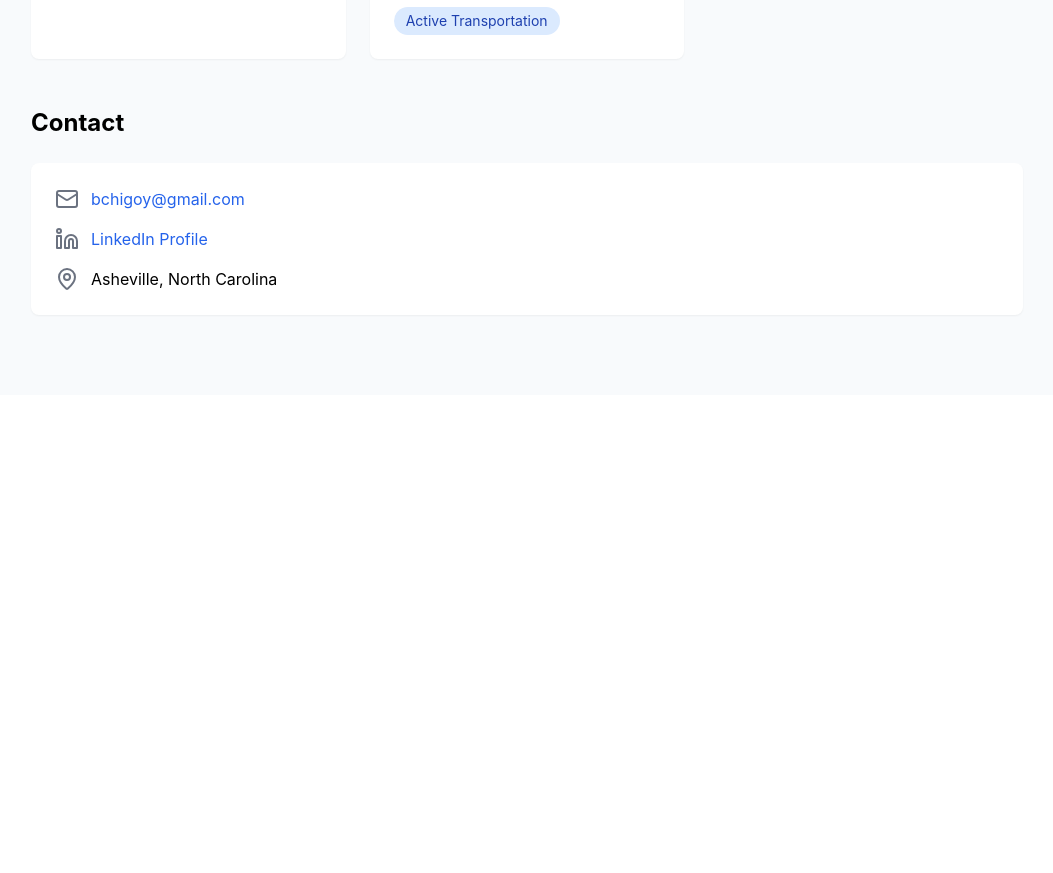
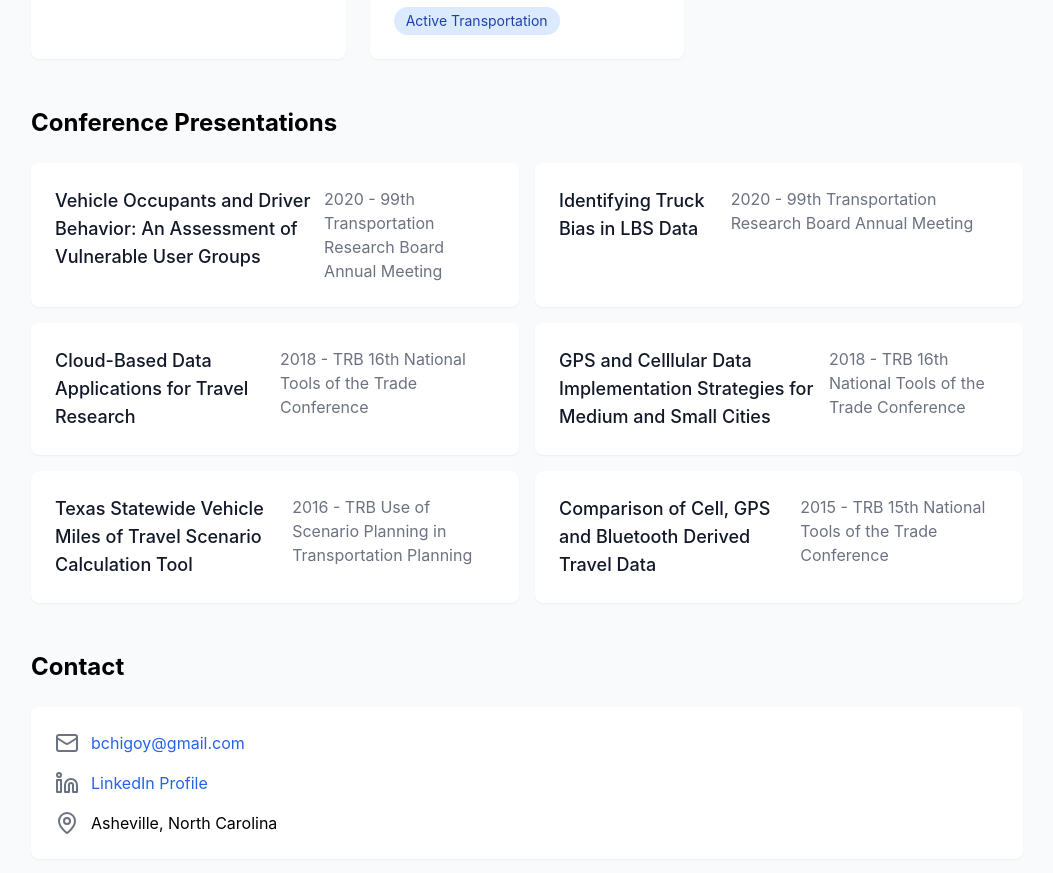
Before and after one commit to bchigoy1/bchigoy.github.io, a React (Create React App) app: page / in a window 1280 px wide. Shown: the part 2193-3066 px from the top of the page, without its empty margins (113-1166 px from the left). Before the commit the page ends 2588 px from the top, so only its background shows below. Built offline with nearby package versions, Linux system fonts and the light colour scheme.

Commit message:
Add portfolio components and data

```diff
--- a/package.json
+++ b/package.json
@@ -1,7 +1,7 @@
 {
   "name": "bchigoy.github.io",
   "version": "0.1.0",
-  "homepage": "https://bchigoy1.github.io",
+  "homepage": "https://bchigoy1.github.io/bchigoy.github.io",
   "private": true,
   "dependencies": {
     "cra-template": "1.2.0",
--- a/src/App.js
+++ b/src/App.js
@@ -6,6 +6,7 @@ import Experience from './components/Experience';
 import Projects from './components/Projects';
 import Skills from './components/Skills';
 import Contact from './components/Contact';
+import Presentations from  './components/Presentations';
 
 function App() {
   return (
@@ -16,6 +17,7 @@ function App() {
         <Experience experience={portfolioData.experience} />
         <Projects />
         <Skills skills={portfolioData.skills} />
+	<Presentations presentations={portfolioData.presentations} />
         <Contact personal={portfolioData.personal} />
       </main>
     </div>
--- /dev/null
+++ b/src/components/Presentations.js
@@ -0,0 +1,21 @@
+import React from 'react';
+
+const Presentations = ({ presentations }) => {
+  return (
+    <section className="mb-12">
+      <h2 className="text-2xl font-bold mb-6">Conference Presentations</h2>
+      <div className="grid md:grid-cols-2 gap-4">
+        {presentations.map((presentation, index) => (
+          <div key={index} className="bg-white p-6 rounded-lg shadow-sm">
+            <div className="flex justify-between items-start">
+              <h3 className="text-lg font-medium text-gray-900">{presentation.title}</h3>
+              <span className="text-gray-500">{presentation.year}</span>
+            </div>
+          </div>
+        ))}
+      </div>
+    </section>
+  );
+};
+
+export default Presentations;
```
